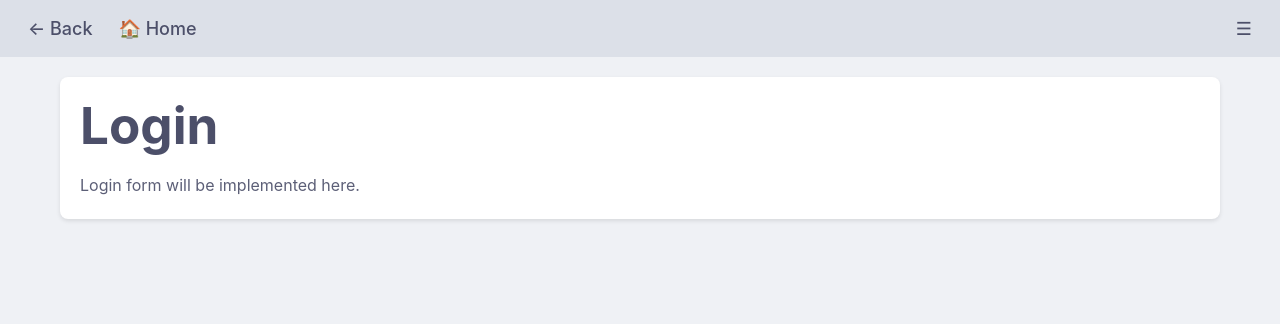
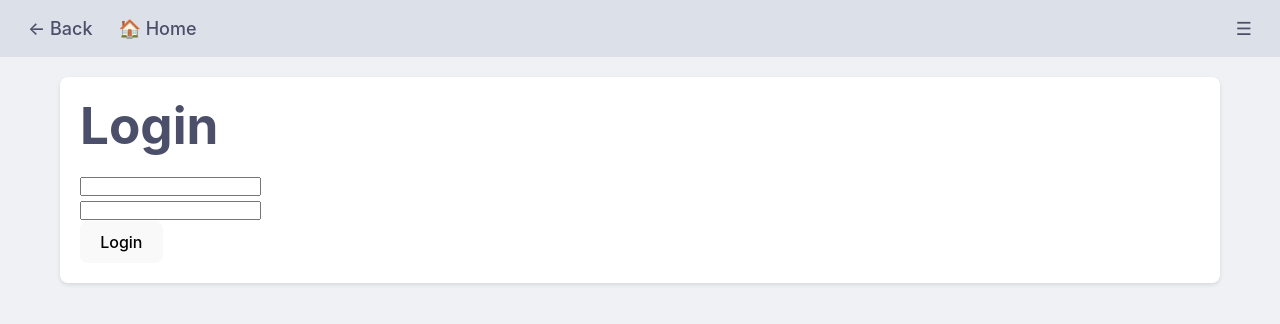
Before and after one commit to MattWAC/SWE, a React (Vite) app in the folder wombats-app/: page /login in a window 1280 px wide. Shown: the top 324 px of the page. Built offline with nearby package versions, Linux system fonts and the light colour scheme.

Commit message:
basic login page

```diff
--- a/wombats-app/src/pages/Login.jsx
+++ b/wombats-app/src/pages/Login.jsx
@@ -1,8 +1,45 @@
+import { useState } from "react";
+import { useNavigate } from 'react-router-dom';
+
+
+
+
+
 const Login = () => {
+  const [login,setLogin] = useState("");
+  const [password,setPass] = useState("");
+  const [errorMSG,setError] = useState("");
+  const nav = useNavigate();
+
+  const check_login = (e) => {
+    e.preventDefault();
+    if(login == "Test" && password == "Test"){
+      nav("/"); // TODO make this check the auth and get the cookie starting
+    } else {
+      setError("login or password is inncorrect.")
+    }
+  }
+
   return (
     <div className="page">
       <h1>Login</h1>
-      <p>Login form will be implemented here.</p>
+      {/* <p>Login form will be implemented here.</p> */}
+      <form onSubmit={check_login}>
+        <input
+          type="text"
+          value={login}
+          onChange={(e) => setLogin(e.target.value)}
+        />
+        <br/>
+        <input
+          type="password"
+          value={password}
+          onChange={(e) => setPass(e.target.value)}
+        />
+        <br/>
+        <button type="submit">Login</button>
+        {errorMSG ? (<p>{errorMSG}</p>) : ""}
+      </form>
     </div>
   );
 };
```
